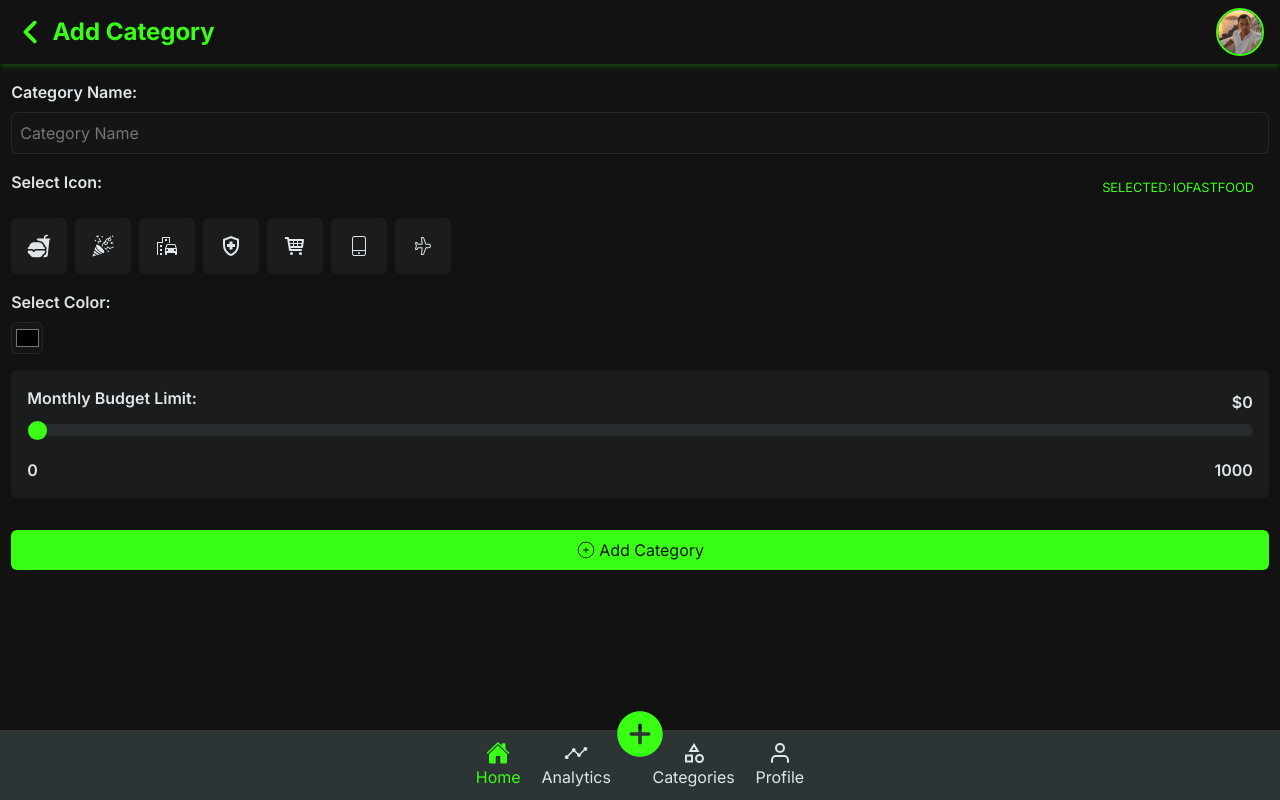
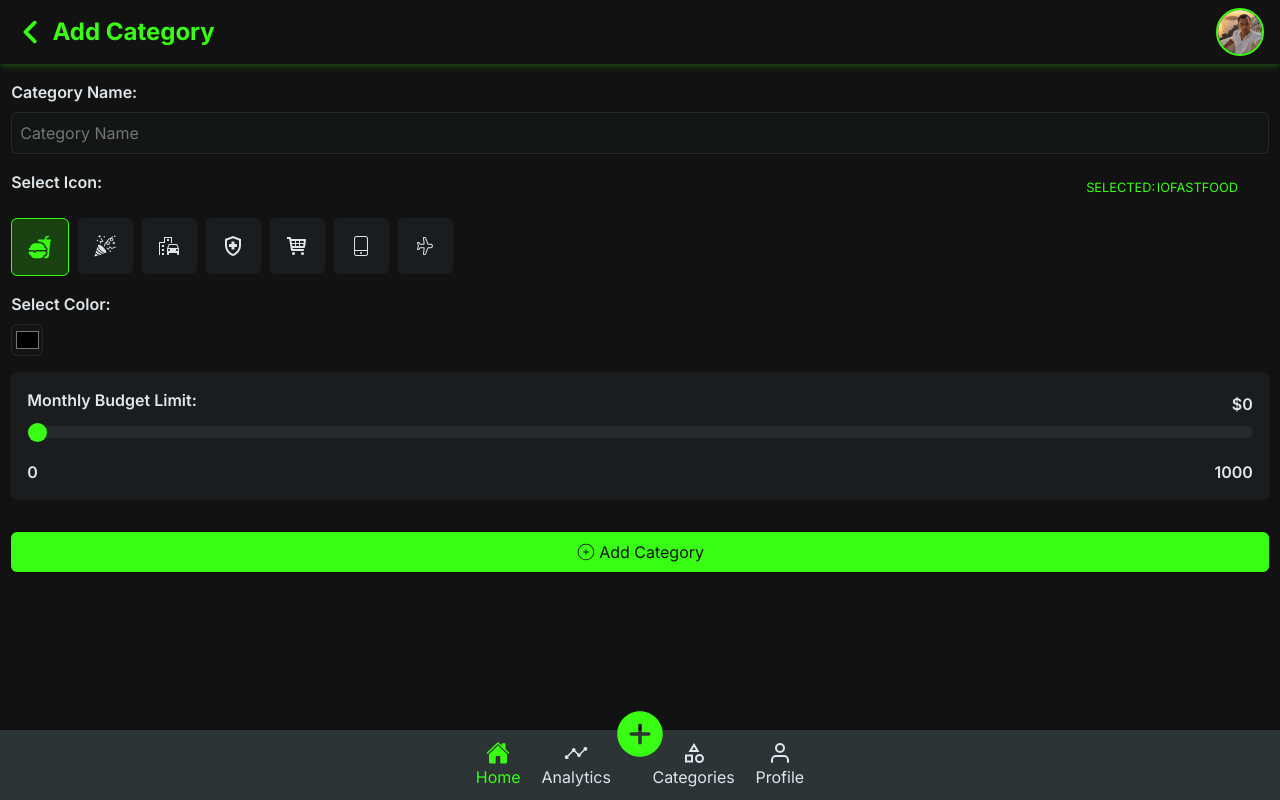
Before and after one commit to Andriamahay11master/SpendWise, a React (Vite) app: page /addCategory in a window 1280 px wide. Built offline with nearby package versions, Linux system fonts and the light colour scheme.

Commit message:
finalisation page add category

```diff
--- a/src/components/Category/CategoryForm.tsx
+++ b/src/components/Category/CategoryForm.tsx
@@ -21,33 +21,37 @@ const CategoryForm = () => {
 
   const dataIcon = [
     {
+      name: "IoFastFood",
       icon: <IoFastFood />,
     },
     {
+      name: "GiPartyPopper",
       icon: <GiPartyPopper />,
     },
     {
+      name: "MdEmojiTransportation",
       icon: <MdEmojiTransportation />,
     },
     {
+      name: "MdOutlineHealthAndSafety",
       icon: <MdOutlineHealthAndSafety />,
     },
     {
+      name: "TiShoppingCart",
       icon: <TiShoppingCart />,
     },
     {
+      name: "CiMobile4",
       icon: <CiMobile4 />,
     },
     {
+      name: "CiPlane",
       icon: <CiPlane />,
     },
   ];
 
-  const selectIcon = () => {
-    const inputElement = document.getElementById(
-      "selectIcon",
-    ) as HTMLInputElement;
-    inputElement.value = "";
+  const selectIcon = (nameIcon: string) => {
+    setIcon(nameIcon);
   };
   return (
     <div className="main-block">
@@ -66,7 +70,21 @@ const CategoryForm = () => {
           </div>
           <div className="list-icon">
             {dataIcon.map((item, index) => (
-              <div className="icon-item" key={index} onClick={selectIcon}>
+              <div
+                className={
+                  icon === item.name ? "icon-item selected" : "icon-item"
+                }
+                key={index}
+                onClick={() => selectIcon(item.name)}
+                role="button"
+                tabIndex={0}
+                onKeyDown={(event) => {
+                  if (event.key === "Enter" || event.key === " ") {
+                    event.preventDefault();
+                    selectIcon(item.name);
+                  }
+                }}
+              >
                 {item.icon}
               </div>
             ))}
--- a/src/styles/common/_buttons.scss
+++ b/src/styles/common/_buttons.scss
@@ -13,5 +13,9 @@
   &-primary {
     background-color: $primary;
     color: $neutral;
+    &:hover {
+      background-color: $primary-dark;
+      color: $white;
+    }
   }
 }
--- a/src/styles/common/_form.scss
+++ b/src/styles/common/_form.scss
@@ -96,7 +96,7 @@ label {
     input {
       background: transparent;
       border: none;
-      max-width: 6rem;
+      max-width: 7rem;
       padding: 0;
       color: $primary;
       font-size: 0.8rem;
```
